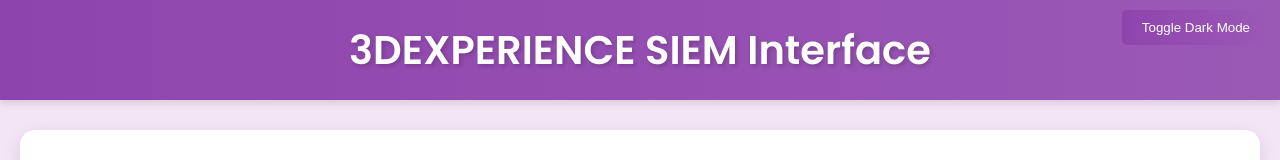
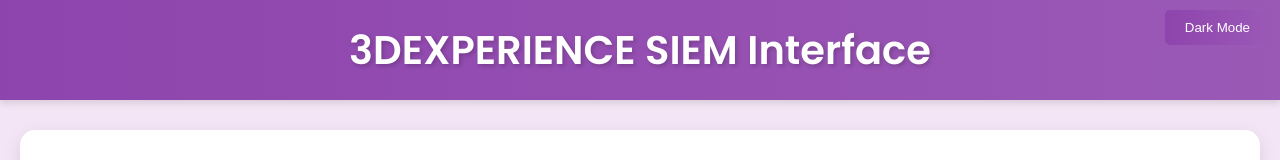
Before and after one commit to YoyoKaraZ/3DExperience_SIEM, a website: page front.html in a window 1280 px wide. Shown: the top 160 px of the page. Drawn offline with nearby package versions, Linux system fonts and the light colour scheme.

Commit message:
feat: last push of front

```diff
--- a/front.html
+++ b/front.html
@@ -168,7 +168,7 @@
 <body data-theme="light">
   <header>
     <h1>3DEXPERIENCE SIEM Interface</h1>
-    <button class="dark-mode-toggle" onclick="toggleDarkMode()">Toggle Dark Mode</button>
+    <button class="dark-mode-toggle" onclick="toggleDarkMode()">Dark Mode</button>
   </header>
   <div id="content-container">
     <h2>Live Event Insights</h2>
```
